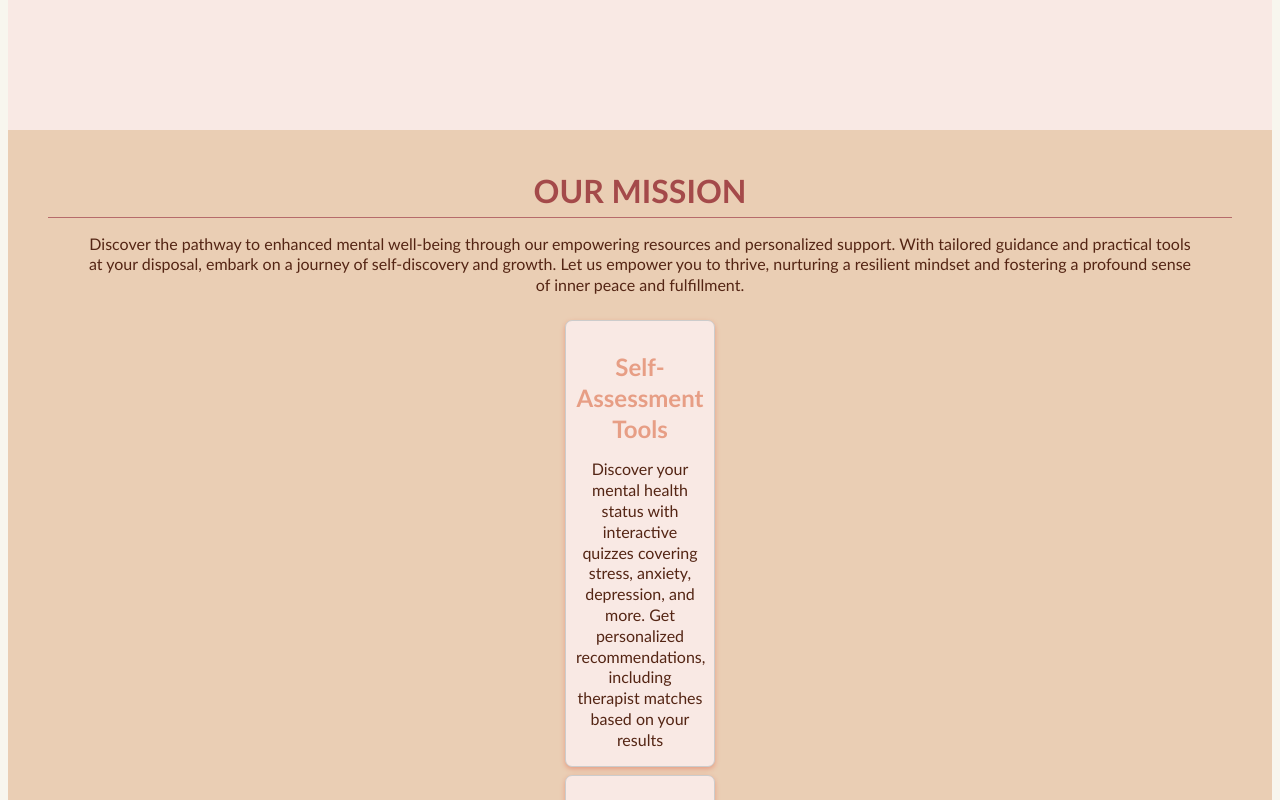
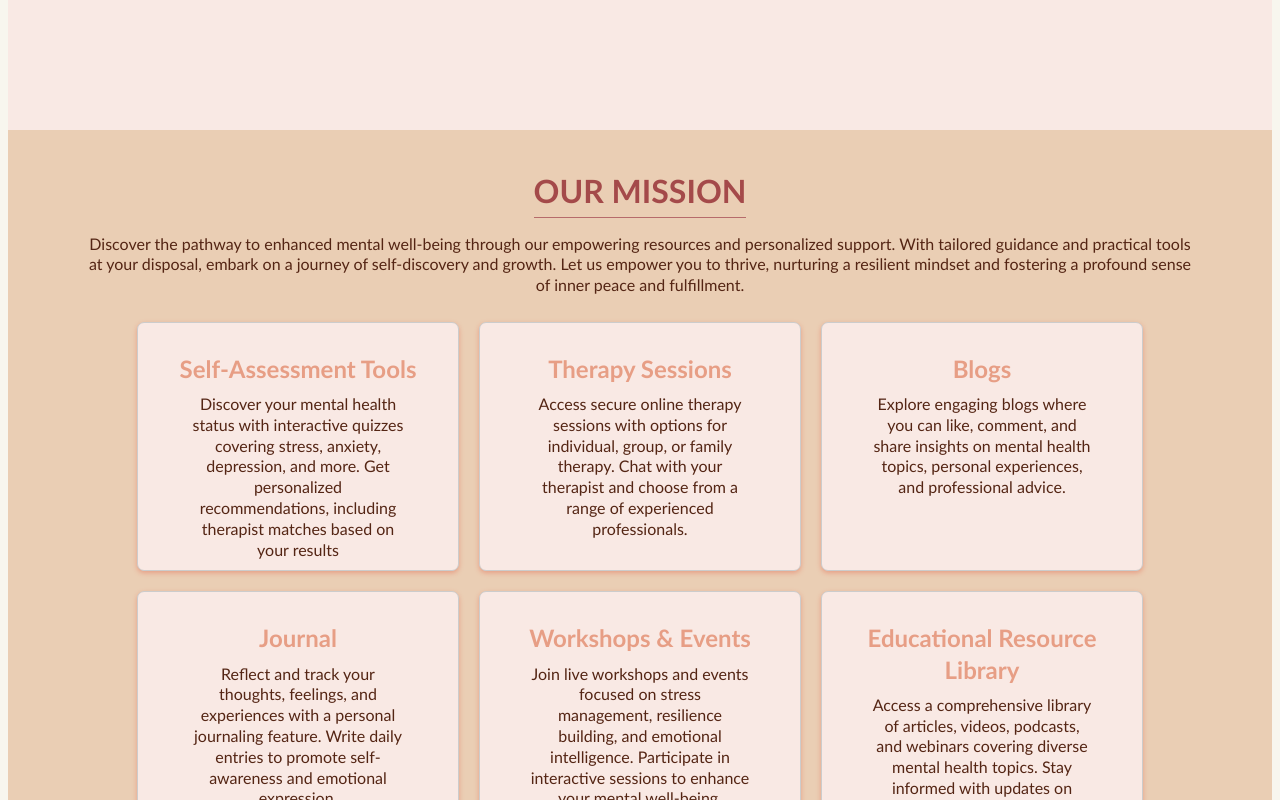
Before and after one commit to sarabousaleh/OnRamp_CapstoneProject, a React (Create React App) app in the folder client/: page / in a window 1280 px wide. Shown: the part 580-1380 px from the top of the page. Built offline with nearby package versions, Linux system fonts and the light colour scheme; no server answers.

Commit message:
withdraw button done

```diff
--- a/client/src/components/MissionSection/MissionSection.css
+++ b/client/src/components/MissionSection/MissionSection.css
@@ -1,9 +1,9 @@
 .mission-container {
+  background: #eaceb4;
   display: flex;
-  flex-wrap: wrap;
-  justify-content: space-around;
-  background: #eaceb4;
-  align-items: stretch;
+  flex-direction: column;
+  justify-content: center;
+  align-items: center;
   height: max-content;
   color: #bb5a5a;
   padding: 40px;
@@ -18,7 +18,7 @@
   color: rgb(84, 37, 20);
 }
 
-.mission-container {
+.contact-container {
   display: flex;
   flex-wrap: wrap;
   justify-content: center;
@@ -31,18 +31,9 @@
   border-radius: 7px;
   box-shadow: 0 2px 5px #e79e85;
   padding: 10px;
-  width: 150px;
+  width: 300px;
   text-align: center;
-  margin: 8px;
-  flex: 1 1 calc(33.333% - 16px);
-  box-sizing: border-box;
-  display: flex;
-  flex-direction: column;
-  justify-content: flex-start;
-}
-
-.contact h2 {
-  margin-bottom: 5px;
+  margin: 10px;
 }
 
 .contact h2 {
@@ -51,7 +42,6 @@
 
 .contact p {
   margin: 0;
-  padding: 5px 0;
 }
 
 @media screen and (max-width: 768px) {
--- a/client/src/components/MissionSection/MissionSection.jsx
+++ b/client/src/components/MissionSection/MissionSection.jsx
@@ -1,14 +1,14 @@
 import React from 'react';
 import PropTypes from 'prop-types';
 import './MissionSection.css';
-import '../../App.css';
+import '../../App.css'
 
 function MissionSection({ title, description, contacts }) {
   return (
     <div className='mission-container'>
       <h1 className='h1-design'>{title}</h1>
       <p>{description}</p>
-      <div className="mission-details-container">
+      <div className="contact-container">
         {contacts.map((contact, index) => (
           <div key={index} className="contact">
             <h2>{contact.name}</h2>
--- a/client/src/pages/MyEvents_Workshops/MyEvents_Workshops.jsx
+++ b/client/src/pages/MyEvents_Workshops/MyEvents_Workshops.jsx
@@ -3,12 +3,10 @@ import axios from 'axios';
 import { Link, useNavigate } from 'react-router-dom';
 import { FontAwesomeIcon } from '@fortawesome/react-fontawesome';
 import { faArrowLeft } from '@fortawesome/free-solid-svg-icons';
-
 import './MyEvents_Workshops.css';
 
 function MyEvents_Workshops() {
     const navigate = useNavigate();
-
     const goBack = () => {
       navigate(-1);
     };
@@ -19,7 +17,7 @@ function MyEvents_Workshops() {
     useEffect(() => {
         const fetchUserWorkshops = async () => {
             try {
-                const response = await axios.get('http://localhost:5000/workshops', { withCredentials: true });
+                const response = await axios.get('http://localhost:5000/user-workshops', { withCredentials: true });
                 setUserWorkshops(response.data);
             } catch (error) {
                 console.error('Error fetching user workshops:', error);
@@ -48,7 +46,6 @@ function MyEvents_Workshops() {
         }
     };
 
-
     const handleWithdrawEvent = async (eventId) => {
         try {
             await axios.delete(`http://localhost:5000/withdraw-event/${eventId}`, { withCredentials: true });
@@ -57,6 +54,7 @@ function MyEvents_Workshops() {
             console.error('Error withdrawing from event:', error);
         }
     };
+
 
     return (
         <>
--- a/client/src/pages/ToDoPage/ToDoPage.jsx
+++ b/client/src/pages/ToDoPage/ToDoPage.jsx
@@ -2,14 +2,14 @@ import React, { useState, useEffect } from "react";
 import axios from 'axios';
 import Note from "../../components/Note/Note";
 import CreateArea from "../../components/CreateArea/CreateArea";
-import { useNavigate } from 'react-router-dom'; // Import useNavigate from react-router-dom
+import { useNavigate } from 'react-router-dom';
 import { FontAwesomeIcon } from '@fortawesome/react-fontawesome';
 import { faArrowLeft } from '@fortawesome/free-solid-svg-icons';
-import './ToDoPage.css'; // Ensure you have appropriate styling
+import './ToDoPage.css';
 
 function ToDoPage() {
   const [notes, setNotes] = useState([]);
-  const navigate = useNavigate(); // Initialize useNavigate
+  const navigate = useNavigate();
 
   useEffect(() => {
     const fetchNotes = async () => {
@@ -23,21 +23,21 @@ function ToDoPage() {
     fetchNotes();
   }, []);
 
-  function addNote(newNote) {
+  const addNote = (newNote) => {
     setNotes(prevNotes => [...prevNotes, newNote]);
-  }
+  };
 
-  async function deleteNote(id) {
+  const deleteNote = async (id) => {
     try {
       await axios.delete(`http://localhost:5000/notes/${id}`, { withCredentials: true });
       setNotes(prevNotes => prevNotes.filter(note => note.id !== id));
     } catch (error) {
       console.error('Error deleting note:', error);
     }
-  }
+  };
 
   const goBack = () => {
-    navigate(-1); // Define the goBack function
+    navigate(-1);
   };
 
   return (
```
Also changed, not shown: 1 other file (tests, documents, lock files or other folders).
